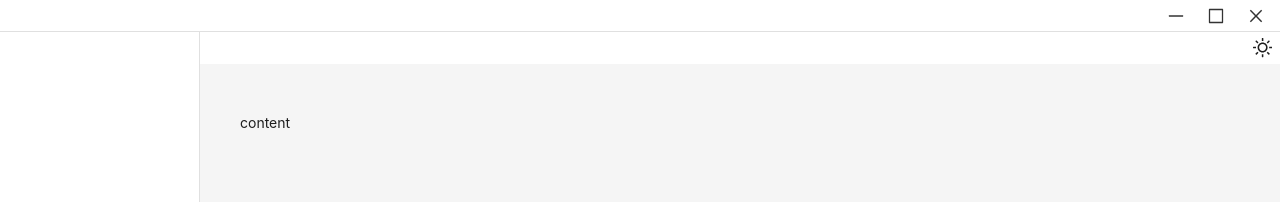
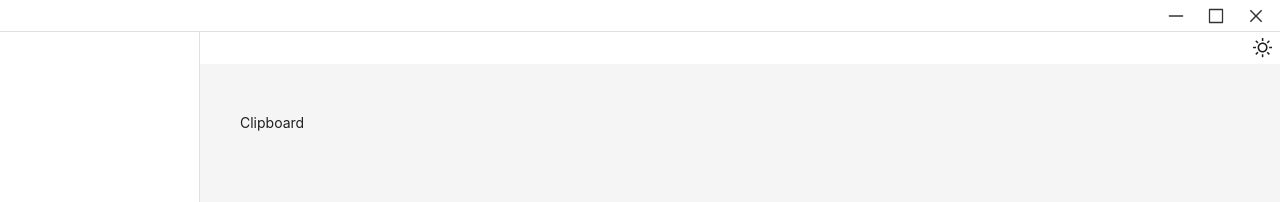
Before and after one commit to Yushi-ys/s-tools, a React (Vite) app: page /clipboard in a window 1280 px wide. Shown: the top 202 px of the page. Built offline with nearby package versions, Linux system fonts and the light colour scheme.

Commit message:
fix: 新增路由组件

```diff
--- a/package.json
+++ b/package.json
@@ -17,6 +17,7 @@
     "electron": "^38.0.0",
     "react": "^19.1.1",
     "react-dom": "^19.1.1",
+    "react-router-dom": "^7.9.5",
     "yarn": "^1.22.22",
     "zustand": "^5.0.8"
   },
--- a/src/Layout/index.tsx
+++ b/src/Layout/index.tsx
@@ -1,5 +1,6 @@
+import React from "react";
 import { Layout } from "antd";
-import React from "react";
+import { Outlet } from "react-router-dom";
 import Header from "@/Layout/Header";
 import Menus from "@/Layout/Menus";
 
@@ -25,7 +26,7 @@ const Index: React.FC = () => {
                         minHeight: 360,
                     }}
                 >
-                    content
+                    <Outlet />
                 </div>
             </Content>
         </Layout>
--- /dev/null
+++ b/src/View/Clipboard/index.tsx
@@ -0,0 +1,5 @@
+const Clipboard: React.FC = () => {
+    return <div>Clipboard</div>
+}
+
+export default Clipboard;
--- a/src/main.tsx
+++ b/src/main.tsx
@@ -1,8 +1,7 @@
 import { createRoot } from 'react-dom/client'
-import App from '@/App'
-
-import './index.css'
+import { RouterProvider } from 'react-router-dom'
+import { router } from '@/router/router'
 
 createRoot(document.getElementById('root')!).render(
-  <App />
+  <RouterProvider router={router} />
 )
--- /dev/null
+++ b/src/router/router.ts
@@ -0,0 +1,20 @@
+// src/router/router.ts
+import { createBrowserRouter } from 'react-router-dom';
+import Clipboard from '@/View/Clipboard';
+import App from '@/App';
+
+// 页面组件懒加载
+// const Home = lazy(() => import('@/pages/Home'));
+
+export const router = createBrowserRouter([
+  {
+    path: '/',
+    Component: App,
+    children: [
+      {
+        path: 'clipboard',
+        Component: Clipboard,
+      }
+    ],
+  },
+]);
```
Also changed, not shown: src/View/Clipboard/index.module.less (added), 1 other file (tests, documents, lock files or other folders).
